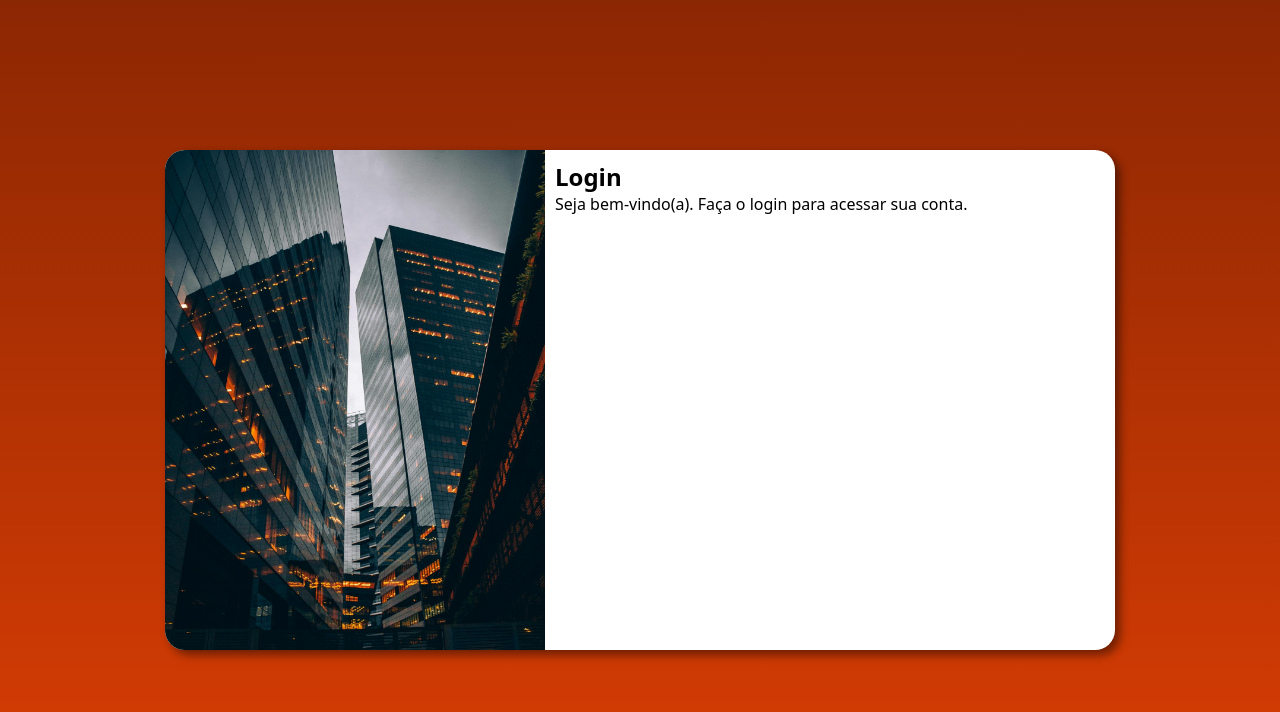
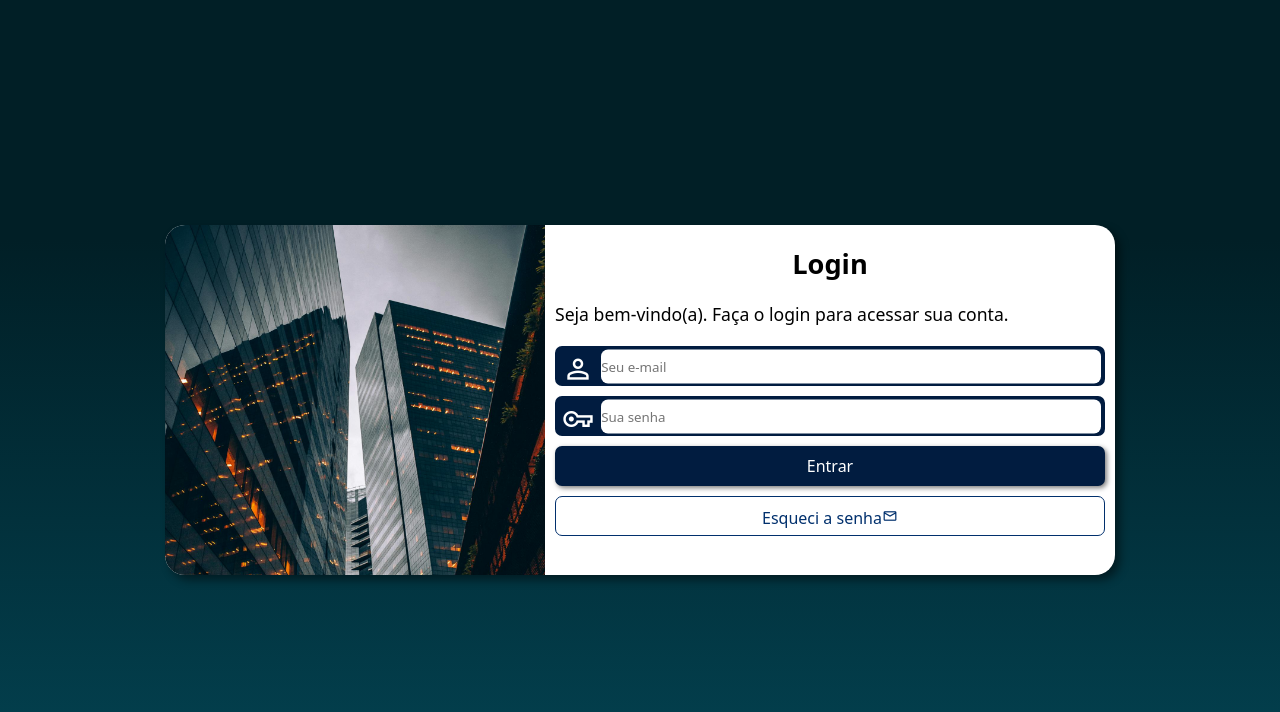
Before and after one commit to GabrielAluisio/Projeto-Login, a plain HTML site: page index.html in a window 1280 px wide. Drawn offline with nearby package versions, Linux system fonts and the light colour scheme.

Commit message:
terminei o projeto

```diff
--- a/estilos/midia-query.css
+++ b/estilos/midia-query.css
@@ -1,24 +1,15 @@
 @charset "UTF-8";
 
-:root {
-    --cor0: white;
-    --cor1: #B9B8BF;
-    --cor2: #687372;
-    --cor3: #D93D04;
-    --cor4: #8C2703;
-    --cor5: #011C40;
-    --cor6: #011F26;
-
-}
 
 /* midia-query para tablet */
 @media screen and (min-width: 768px) and (max-width: 992px) {
     body {
-        background-image: linear-gradient(to top, var(--cor3), var(--cor4));
+        background-image: linear-gradient(to top, var(--cor3), var(--cor4)70%);
     }
 
     section#login {
         width: 80vw;
+        height: 296px;
     }
 
     section#login > div#imagem {
@@ -37,11 +28,12 @@
 /* midia-quey para telas grandes */
 @media screen and (min-width: 992px) {
     body {
-        background-image: linear-gradient(to top, var(--cor3), var(--cor4));
+        background-image: linear-gradient(to top, var(--cor3), var(--cor4)70%);
     }
 
     section#login {
         width: 950px;
+        height: 350px;
 
     }
     section#login > div#imagem {
@@ -60,4 +52,13 @@
 
     }
 
+    div#formulario > h1{
+        font-size: 1.7em;
+
+    }
+
+    div#formulario > p{
+        font-size: 1.1em;
+        margin: 20px 0px;
+    }
 }
--- a/estilos/style.css
+++ b/estilos/style.css
@@ -1,13 +1,14 @@
 @charset "UTF-8";
 
 :root {
-    --cor0: white;
-    --cor1: #B9B8BF;
-    --cor2: #687372;
-    --cor3: #D93D04;
-    --cor4: #8C2703;
-    --cor5: #011C40;
-    --cor6: #011F26;
+
+    --cor1: #01306d;
+    --cor2: #011C40;
+    --cor3: #034352;
+    --cor4: #011F26;
+
+
+
 
 }
 
@@ -35,7 +36,7 @@ main {
 section#login {
     background-color: white;
     width: 250px;
-    height: 500px;
+    height: 515px;
     border-radius: 20px;
     overflow: hidden;
     box-shadow: 5px 5px 10px #00000077;
@@ -54,3 +55,84 @@ section#login > div#imagem {
 section#login > div#formulario {
     padding: 10px;
 }
+
+div#formulario > h1{
+    text-align: center;
+    margin: 10px;
+
+}
+
+form > div.campo {
+    display: block;
+    width: 100%;
+    height: 40px;
+    margin: 10px 0px;
+    background-color: var(--cor2);
+    border-radius: 7px;
+    border: 2px solid var(--cor2);
+}
+
+form label {
+    display: none;
+}
+
+div.campo > span {
+    color: white;
+    font-size: 2em;
+    width: 40px;
+    padding: 5px;
+}
+
+div.campo input {
+    background-color:white;
+    width: calc(100% - 46px);
+    font: 1em;
+    border-radius: 7px;
+    padding: 8px 0px;
+    border: 0px;
+    transform: translateY(-13.5px);
+}
+
+form > input[type="submit"] {
+    display: block;
+    font-size: 1em;
+    width: 100%;
+    height: 40px;
+    background-color: var(--cor2);
+    color: white;
+    cursor: pointer;
+    border-radius: 7px;
+    border: none;
+    box-shadow: 2px 2px 5px rgba(0, 0, 0, 0.521);
+
+}
+
+form > input[type="submit"]:hover {
+    background-color: var(--cor1);
+}
+
+
+form > a.botao {
+    display: block;
+    font-size: 1em;
+    width: 100%;
+    height: 40px;
+    background-color: white;
+    border-radius: 7px;
+    margin-top: 10px;
+    padding-top: 10px;
+    text-align: center;
+    color: var(--cor1);
+    border: 1px solid var(--cor1);
+    text-decoration: none;
+}
+
+form > a.botao:hover {
+    background-color: var(--cor1);
+    text-decoration: underline;
+    color: white;
+}
+
+form > a.botao > span{
+    font-size: 1em;
+}
--- a/index.html
+++ b/index.html
@@ -6,6 +6,7 @@
     <title>Login</title>
     <link rel="stylesheet" href="estilos/style.css">
     <link rel="stylesheet" href="estilos/midia-query.css">
+    <link href="https://fonts.googleapis.com/css2?family=Material+Symbols+Outlined" rel="stylesheet" />
 </head>
 <body>
     <main>
@@ -13,11 +14,25 @@
             <div id="imagem">
 
             </div>
-            <div id="formulario">
+            <div id="formulario" autocomplete="on">
                 <h1>Login</h1>
                 <p>Seja bem-vindo(a). Faça o login para acessar sua conta.</p>
-                <form action="login.php" method="post"></form>
-
+                <form action="login.php" method="post">
+                    <div class="campo">
+                        <span class="material-symbols-outlined">Person</span>
+                        <input type="email" name="email" id="iemail" required placeholder="Seu e-mail" autocomplete="email" maxlength="30">
+                        <label for="iemail">login</label>
+                    </div>
+                    <div class="campo">
+                        <span class="material-symbols-outlined">Vpn_key</span>
+                        <input type="password" name="senha" id="isenha" required placeholder="Sua senha" autocomplete="current-password" minlength="8">
+                        <label for="isenha">senha</label>
+                    </div>
+                    <input type="submit" value="Entrar">
+                    <a href="esqueci.html" class="botao">
+                        Esqueci a senha<span class="material-symbols-outlined">Mail</span>
+                    </a>
+                </form>
             </div>
 
         </section>
```
